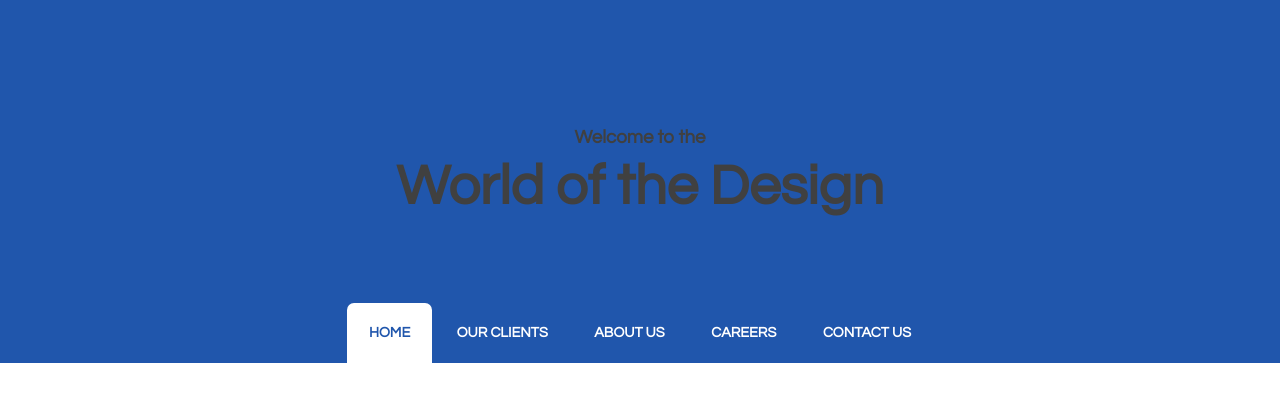
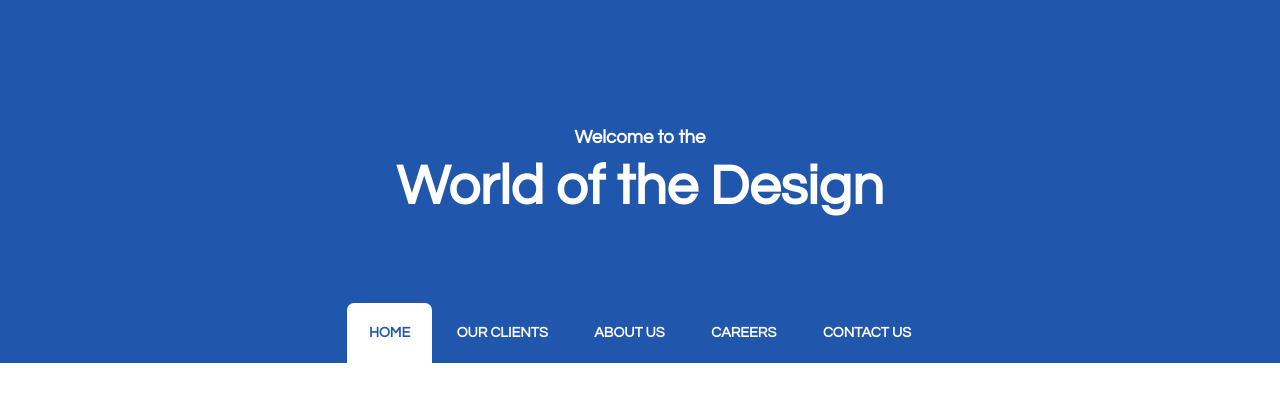
Before and after one commit to gsdhaval/test, a PHP site: page / in a window 1280 px wide. Shown: the top 420 px of the page. Run offline with PHP 8.4, Linux system fonts and the light colour scheme.

Commit message:
Change in default css

```diff
--- a/default.css
+++ b/default.css
@@ -752,3 +752,8 @@
 		text-align: center;
 		color: #FFFFFF;
 	}
+
+	.wc-head
+        {
+                color: white;
+        }
```
